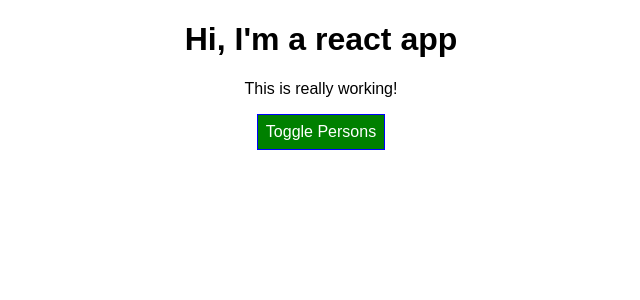
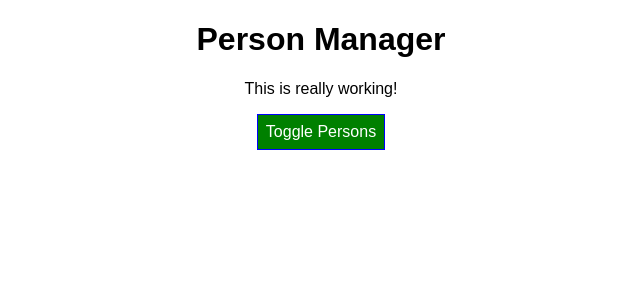
Before and after one commit to nickassembly/ReactGuide, a React app: page / in a window 1280 px wide. Shown: the top 300 px of the page, without its empty margins (319-959 px from the left). Built offline with nearby package versions, Linux system fonts and the light colour scheme.

Commit message:
added title prop to app

```diff
--- a/src/components/Cockpit/Cockpit.js
+++ b/src/components/Cockpit/Cockpit.js
@@ -21,7 +21,7 @@
 
   return (
     <div className={classes.Cockpit}>
-      <h1>Hi, I'm a react app</h1>
+      <h1>{props.title}</h1>
       <p className={assignedClasses.join(' ')}>This is really working!</p>
       <button className={btnClass} onClick={props.clicked}>
         Toggle Persons
--- a/src/containers/App.js
+++ b/src/containers/App.js
@@ -60,6 +60,7 @@
     return (
       <div className={classes.App}>
         <Cockpit
+          title={this.props.appTitle}
           showPersons={this.state.showPersons}
           persons={this.state.persons}
           clicked={this.togglePersonsHandler}
--- a/src/index.js
+++ b/src/index.js
@@ -4,5 +4,5 @@
 import App from './containers/App';
 import registerServiceWorker from './registerServiceWorker';
 
-ReactDOM.render(<App />, document.getElementById('root'));
+ReactDOM.render(<App appTitle='Person Manager' />, document.getElementById('root'));
 registerServiceWorker();
```
